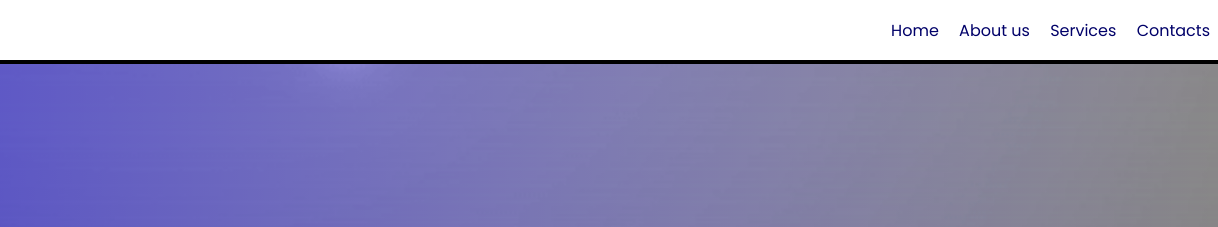
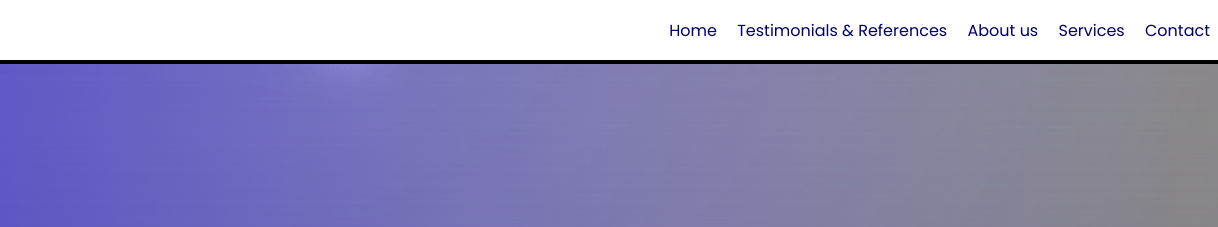
Before and after one commit to Dynamic-Technologies-Git/Bespoke, a plain HTML site: page index.html in a window 1280 px wide. Shown: the top 227 px of the page, 62-1280 px from the left. Drawn offline with Linux system fonts and the light colour scheme; a script that the page names is missing.

Commit message:
Update index.html

```diff
--- a/index.html
+++ b/index.html
@@ -47,9 +47,10 @@
         <input type="checkbox" id="check">
         <div class="navbar__menu">
             <a href="/" class="navbar__link">Home</a>
+            <a href="/About us.html" class="navbar__link">Testimonials & References</a>
             <a href="/About us.html" class="navbar__link">About us</a>
             <a href="/Services.html" class="navbar__link">Services</a>
-            <a href="/Contacts.html" class="navbar__link">Contacts</a>
+            <a href="/Contacts.html" class="navbar__link">Contact</a>
             <label for="check" class="close-menu"><i class="fas fa-times"></i></label>
         </div>
         <label for="check" class="open-menu"><i class="fas fa-bars"></i></label>
@@ -140,7 +141,7 @@
             <div class="footer__desc">
                 <h1>Bespoke-ESL</h1>
                 <p>Executive English</p>
-                <p id="phone">705-332-8671</p>
+                <p id="phone">705-331-8671</p>
                 <p id="email">terry.posylek@bespoke-esl.ca</p>
             </div>
             <div class="footer__links">
```
